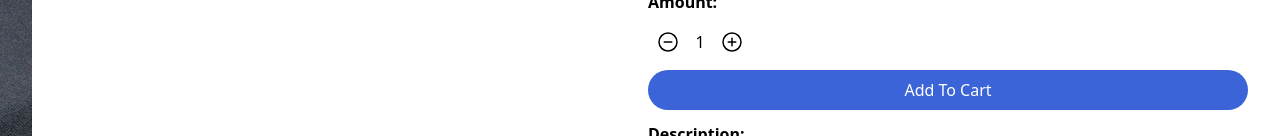
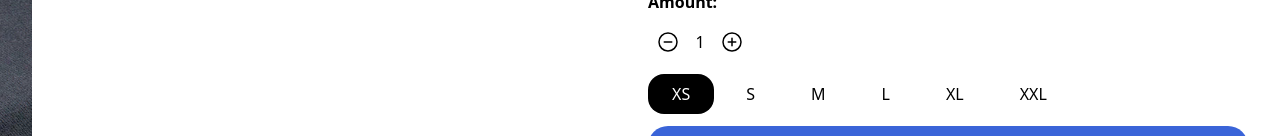
Before and after one commit to Mldamico/volks-shop-next, a Next.js app: page /product/3d_large_wordmark_pullover_hoodie in a window 1280 px wide. Shown: the part 816-952 px from the top of the page. Built offline with nearby package versions, Linux system fonts and the light colour scheme.

Commit message:
Sizes selector

```diff
--- /dev/null
+++ b/components/products/SizeSelector.tsx
@@ -0,0 +1,23 @@
+import { FC } from "react";
+import { ISize } from "../../interfaces";
+
+interface Props {
+  selectedSize: ISize;
+  sizes: ISize[];
+}
+export const SizeSelector: FC<Props> = ({ selectedSize, sizes }) => {
+  return (
+    <div className="my-2 space-x-2">
+      {sizes.map((size, i) => (
+        <button
+          key={`${size}-${i}`}
+          className={`px-6 py-2 my-1 rounded-2xl hover:bg-gray-100 transition-colors  ${
+            selectedSize === size ? "bg-black text-white hover:bg-gray-700" : ""
+          }`}
+        >
+          {size}
+        </button>
+      ))}
+    </div>
+  );
+};
--- a/components/products/index.ts
+++ b/components/products/index.ts
@@ -1,3 +1,5 @@
+export { SizeSelector } from "./SizeSelector";
+
 export { ProductSlideshow } from "./ProductSlideshow";
 export { ProductCard } from "./ProductCard";
 export { ProductList } from "./ProductList";
--- a/pages/product/[slug].tsx
+++ b/pages/product/[slug].tsx
@@ -1,6 +1,6 @@
 import React from "react";
 import { ShopLayout } from "../../components/layouts/ShopLayout";
-import { ProductSlideshow } from "../../components/products";
+import { ProductSlideshow, SizeSelector } from "../../components/products";
 import { ItemCounter } from "../../components/ui";
 import { initialData } from "../../database/products";
 
@@ -18,6 +18,10 @@ const ProductPage = () => {
           <div className="my-2">
             <h3 className="font-bold">Amount:</h3>
             <ItemCounter />
+            <SizeSelector
+              selectedSize={product.sizes[0]}
+              sizes={product.sizes}
+            />
 
             <button className="circular-btn bg-[#3A64D8] text-white w-full py-2">
               Add To Cart
```
Also changed, not shown: interfaces/products.ts (+4 -4 lines).
